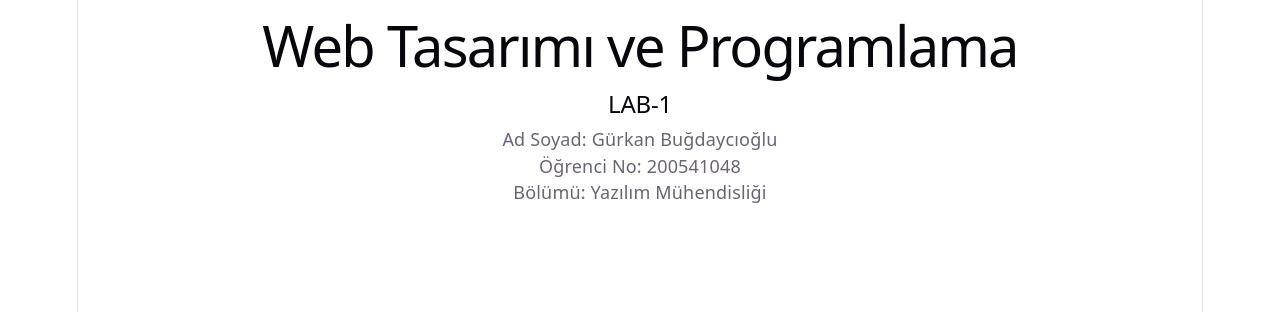
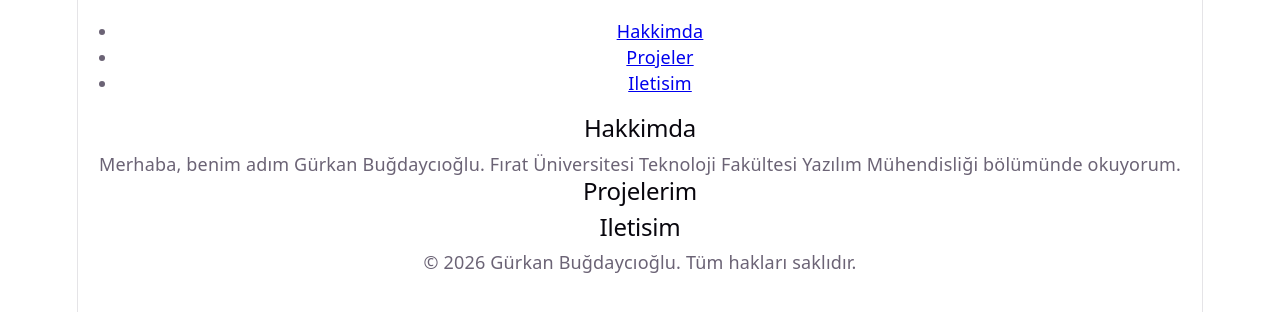
Before and after one commit to GurkanBugdaycioglu/web-lab-hello, a React (Vite) app: page / in a window 1280 px wide. Shown: the top 312 px of the page. Built offline with nearby package versions, Linux system fonts and the light colour scheme.

Commit message:
feat: add semantic HTML portfolio structure

```diff
--- a/src/App.tsx
+++ b/src/App.tsx
@@ -1,12 +1,33 @@
 function App() {
   return (
-    <div>
-      <h1>Web Tasarımı ve Programlama</h1>
-      <h2>LAB-1</h2>
-      <p>Ad Soyad: Gürkan Buğdaycıoğlu</p>
-      <p>Öğrenci No: 200541048</p>
-      <p>Bölümü: Yazılım Mühendisliği</p>
-    </div>
+    <>
+    <header>
+      <nav>
+        <ul>
+          <li><a href="#hakkimda">Hakkimda</a></li>
+          <li><a href="#projeler">Projeler</a></li>
+          <li><a href="#iletisim">Iletisim</a></li>
+        </ul>
+      </nav>
+    </header>
+    <main>
+        <section id="hakkimda">
+          <h2>Hakkimda</h2>
+          <p>Merhaba, benim adım Gürkan Buğdaycıoğlu. Fırat Üniversitesi Teknoloji Fakültesi Yazılım Mühendisliği bölümünde okuyorum.</p>
+        </section>
+        <section id="projeler">
+          <h2>Projelerim</h2>
+          <p></p>
+        </section>
+        <section id="iletisim">
+          <h2>Iletisim</h2>
+          <p></p>
+        </section>
+    </main>
+    <footer>
+        <p>&copy; 2026 Gürkan Buğdaycıoğlu. Tüm hakları saklıdır.</p>
+    </footer>
+    </>
   )
 }
 
```
